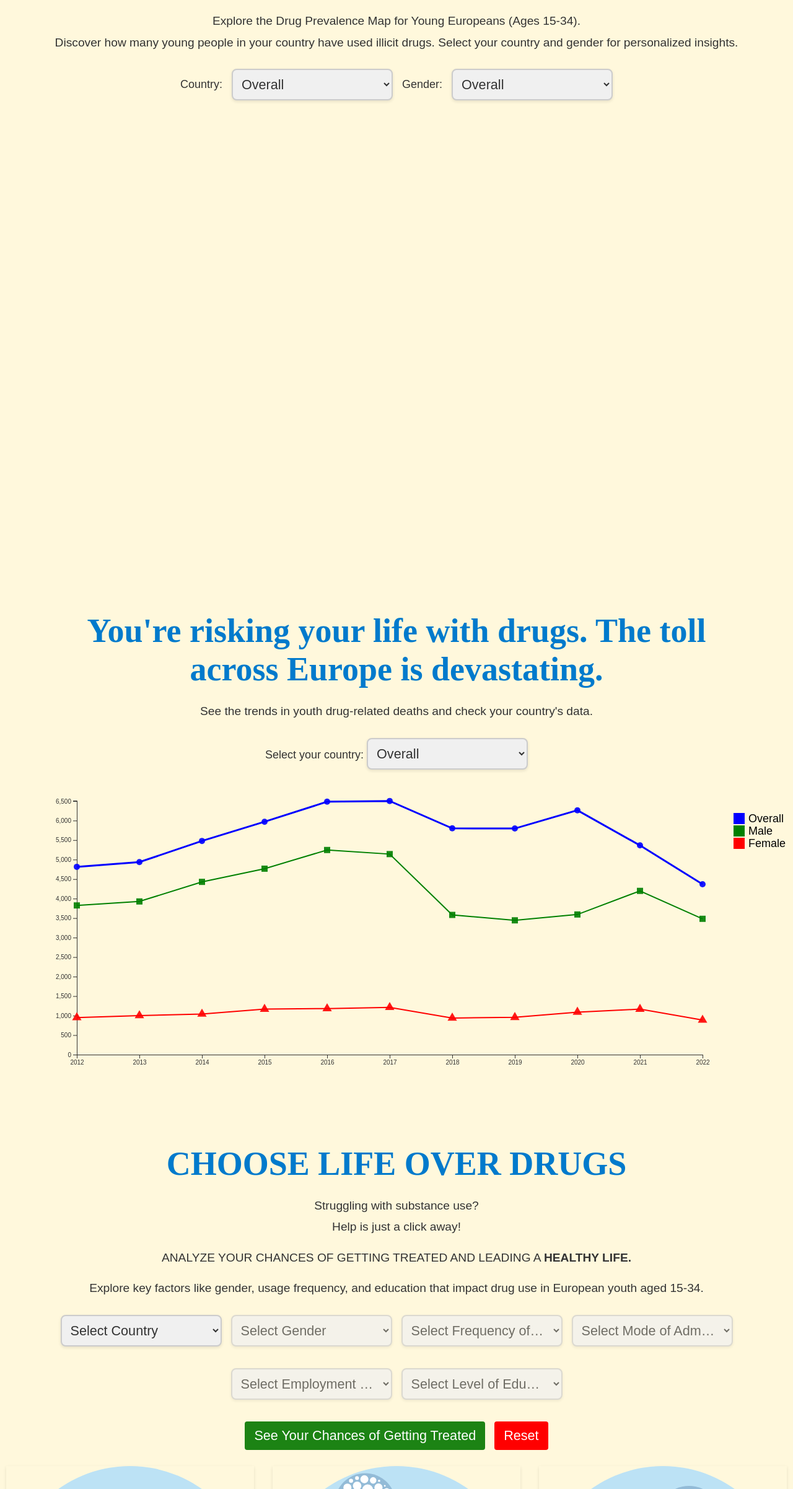
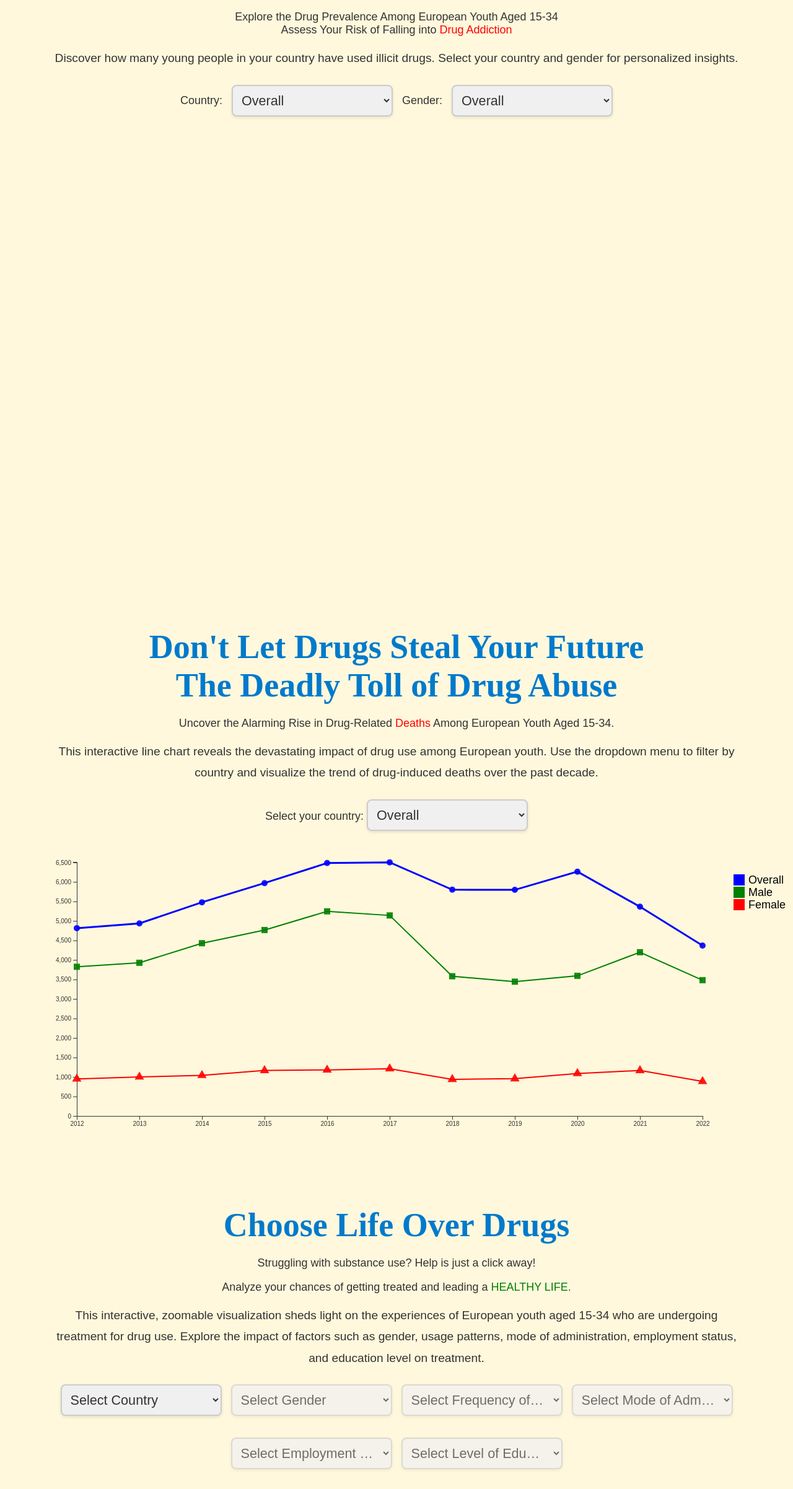
Before and after one commit to 1-ARIjitS/DrugViz, a plain HTML site: page final/final_index.html in a window 1280 px wide. Shown: the part 135-2538 px from the top of the page at 62% size. Drawn offline with nearby package versions, Linux system fonts and the light colour scheme; no server answers; a web font is replaced by a local one.

Commit message:
the final html updated

```diff
--- a/final/final_index.html
+++ b/final/final_index.html
@@ -15,9 +15,14 @@
 
     <!-- Section 1: Map and Intro -->
     <div class="section" style="background:none; box-shadow:none; border:none;">
-        <h1>Are you at risk of falling into drug use?</h1>
+        <h1 class="section-title">
+            Are you at risk of falling into drug use?
+        </h1>
+        <div class="section-content">
+            <p class="click-text">
+                Explore the Drug Prevalence Among European Youth Aged 15-34 <br>Assess Your Risk of Falling into <span style="color: red;"> Drug Addiction </span>
+            </p>
             <p class="section-text">
-            Explore the Drug Prevalence Map for Young Europeans (Ages 15-34).<br>
                 Discover how many young people in your country have used illicit drugs.
                 Select your country and gender for personalized insights.
             </p>
@@ -34,6 +39,7 @@
                     <option value="female">Female</option>
                 </select>
             </div>
+        </div>
         <div id="map-container">
             <svg id="map"></svg>
         </div>
@@ -41,30 +47,34 @@
 
     <!-- Section 2: Line Chart -->
     <div class="section" style="background:none; box-shadow:none; border:none;">
-        <h1>You're risking your life with drugs. The toll across Europe is devastating.</h1>
+        <h1 class="section-title">Don't Let Drugs Steal Your Future <br> The Deadly Toll of Drug Abuse</h1>
+        <div class="section-content">
+            <p class="click-text">
+                Uncover the Alarming Rise in Drug-Related <span style="color: red;"> Deaths </span> Among European Youth Aged 15-34.
+            </p>
             <p class="section-text">
-            See the trends in youth drug-related deaths and check your country's data.
+                This interactive line chart reveals the devastating impact of drug use among European youth. Use the dropdown menu to filter by country and visualize the trend of drug-induced deaths over the past decade.
             </p>
             <label for="line-country-select">Select your country:</label>
             <select id="line-country-select" class="dropdown">
                 <!-- Options will be populated by JavaScript -->
             </select>
+        </div>
         <div id="chart"></div>
     </div>
 
     <!-- Section 3: Treatment Analysis -->
     <div class="section" style="background:none; box-shadow:none; border:none;">
-        <h1>CHOOSE LIFE OVER DRUGS</h1>
-        <p class="section-text">
-            Struggling with substance use? <br>
-            Help is just a click away!
+        <h1 class="section-title">Choose Life Over Drugs</h1>
+        <div class="section-content">
+            <p class="click-text">
+                Struggling with substance use? Help is just a click away!
+            </p>
+            <p class="click-text">
+                Analyze your chances of getting treated and leading a <span style="color: green;">HEALTHY LIFE.</span></b>
             </p>
             <p class="section-text">
-            ANALYZE YOUR CHANCES OF GETTING TREATED AND LEADING A <b>HEALTHY LIFE.</b>
-        </p>
-        <p class="section-text">
-            Explore key factors like gender, usage frequency, and education that impact drug use
-            in European youth aged 15-34.
+                This interactive, zoomable visualization sheds light on the experiences of European youth aged 15-34 who are undergoing treatment for drug use. Explore the impact of factors such as gender, usage patterns, mode of administration, employment status, and education level on treatment.
             </p>
             <div class="dropdown-row">
                 <select id="country-select" class="dropdown">
@@ -110,6 +120,7 @@
                 <button id="calculate-button" disabled>See Your Chances of Getting Treated</button>
                 <button id="reset-button" style="background-color: red; color: white;">Reset</button>
             </div>
+        </div>
         <br>
         <div id="circle-packings">
             <div id="circle-packing-row1">
@@ -122,18 +133,25 @@
                 <div id="circle-packing-education"></div>
             </div>
         </div>
-        <div id="treatment-chances" class="treatment-card" style="display: none; margin-top: 20px; text-align: center;"></div>
-        <p class="section-text" style="margin-top: 20px;">
+        <div id="treatment-chances" class="treatment-card" style="display: none; margin-top: 20px; text-align: center; font-size: 2em;"></div>
+        <p class="click-text">
             Click Play button below to watch how treatment patterns have evolved over the past decade.
         </p>
         <div id="bar-chart-race-container" style="text-align: center;">
             <div id="bar-chart-race"></div>
             <button id="control-button" style="display: block; margin: 0 auto;">Play</button>
         </div>
-        <p class="section-text">
+
+        <!-- New help-card -->
+        <div class="help-card">
+            <p class="click-text">
                 Click on "Get Help" to discover nearby drug rehabilitation centers and connect with experts who can provide the support you need.
             </p>
-        <button id="get-help-button" onclick="window.location.assign('https://find-a-drug-treatment-center.vercel.app/')">Get Help</button>
+            <button id="get-help-button"
+                    onclick="window.location.assign('https://find-a-drug-treatment-center.vercel.app/')">
+                Get Help
+            </button>
+        </div>
     </div>
 
     <!-- Professional footer with data source and copyright -->
```
Lines whose indentation alone changed are shown as unchanged.
